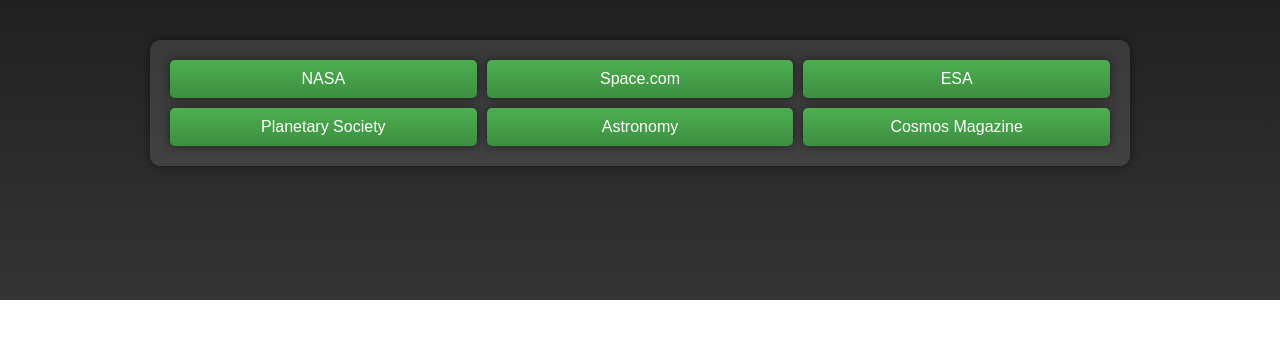
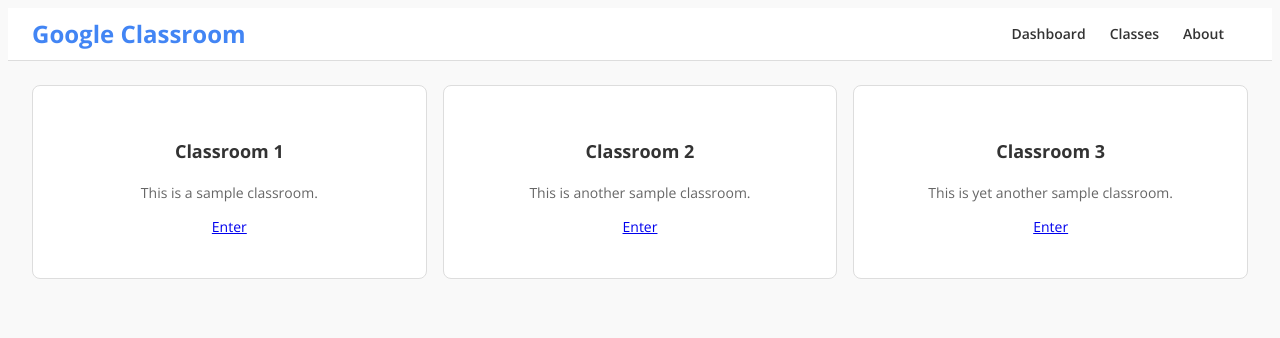
Before and after one commit to hjamttes/proxy-testing, a plain HTML site: page index.html in a window 1280 px wide. Drawn offline with nearby package versions, Linux system fonts and the light colour scheme.

Commit message:
Update index.html

```diff
--- a/index.html
+++ b/index.html
@@ -3,53 +3,101 @@
 <head>
     <meta charset="UTF-8">
     <meta name="viewport" content="width=device-width, initial-scale=1.0">
-    <title>Space Themed Button Grid</title>
+    <title>Google Classroom</title>
+    <link rel="stylesheet" href="https://fonts.googleapis.com/css?family=Open+Sans:300,400,600,700">
     <style>
-        /* Add some basic styling to make it look space-themed */
+        /* Google Classroom styles */
         body {
-            background-image: linear-gradient(to bottom, #212121, #343434);
-            background-size: 100% 300px;
-            background-repeat: no-repeat;
-            font-family: Arial, sans-serif;
+            font-family: 'Open Sans', sans-serif;
+            font-size: 14px;
+            line-height: 20px;
+            color: #333;
+            background-color: #f9f9f9;
         }
-       .grid-container {
+       .header {
+            background-color: #fff;
+            border-bottom: 1px solid #ddd;
+            padding: 16px 24px;
+            display: flex;
+            justify-content: space-between;
+            align-items: center;
+        }
+       .header-logo {
+            font-size: 24px;
+            font-weight: 700;
+            color: #4285f4;
+        }
+       .header-nav {
+            display: flex;
+            align-items: center;
+        }
+       .header-nav-item {
+            margin-right: 24px;
+            font-size: 14px;
+            font-weight: 600;
+            color: #333;
+            text-decoration: none;
+        }
+       .header-nav-item:hover {
+            text-decoration: underline;
+        }
+       .classroom-grid {
             display: grid;
             grid-template-columns: repeat(3, 1fr);
-            gap: 10px;
-            max-width: 940px;
-            margin: 40px auto;
-            padding: 20px;
-            background-color: rgba(255, 255, 255, 0.1);
-            border-radius: 10px;
-            box-shadow: 0 0 10px rgba(0, 0, 0, 0.5);
+            gap: 16px;
+            padding: 24px;
         }
-       .button {
-            background-image: linear-gradient(to bottom, #4CAF50, #3e8e41);
-            color: #fff;
-            border: none;
-            padding: 10px 20px;
-            font-size: 16px;
-            cursor: pointer;
-            border-radius: 5px;
-            box-shadow: 0 0 10px rgba(0, 0, 0, 0.5);
+       .classroom-card {
+            background-color: #fff;
+            border: 1px solid #ddd;
+            border-radius: 8px;
+            padding: 16px;
+            display: flex;
+            flex-direction: column;
+            align-items: center;
+            justify-content: center;
+            height: 160px;
         }
-       .button:hover {
-            background-image: linear-gradient(to bottom, #3e8e41, #4CAF50);
+       .classroom-card:hover {
+            box-shadow: 0 0 10px rgba(0, 0, 0, 0.1);
         }
-       .button:active {
-            transform: translateY(2px);
-            box-shadow: 0 0 5px rgba(0, 0, 0, 0.5);
+       .classroom-card-title {
+            font-size: 18px;
+            font-weight: 700;
+            margin-bottom: 8px;
+        }
+       .classroom-card-description {
+            font-size: 14px;
+            color: #666;
         }
     </style>
 </head>
 <body>
-    <div class="grid-container">
-        <button class="button" onclick="window.open('https://www.nasa.gov', '_blank')">NASA</button>
-        <button class="button" onclick="window.open('https://www.space.com', '_blank')">Space.com</button>
-        <button class="button" onclick="window.open('https://www.esa.int', '_blank')">ESA</button>
-        <button class="button" onclick="window.open('https://www.planetary.org', '_blank')">Planetary Society</button>
-        <button class="button" onclick="window.open('https://www.astronomy.com', '_blank')">Astronomy</button>
-        <button class="button" onclick="window.open('https://www.cosmosmagazine.com', '_blank')">Cosmos Magazine</button>
-    </div>
+    <header class="header">
+        <div class="header-logo">Google Classroom</div>
+        <nav class="header-nav">
+            <a class="header-nav-item" href="#">Dashboard</a>
+            <a class="header-nav-item" href="#">Classes</a>
+            <a class="header-nav-item" href="#">About</a>
+        </nav>
+    </header>
+    <main class="classroom-grid">
+        <div class="classroom-card">
+            <h2 class="classroom-card-title">Classroom 1</h2>
+            <p class="classroom-card-description">This is a sample classroom.</p>
+            <a href="about:blank" target="_blank">Enter</a>
+        </div>
+        <div class="classroom-card">
+            <h2 class="classroom-card-title">Classroom 2</h2>
+            <p class="classroom-card-description">This is another sample classroom.</p>
+            <a href="about:blank" target="_blank">Enter</a>
+        </div>
+        <div class="classroom-card">
+            <h2 class="classroom-card-title">Classroom 3</h2>
+            <p class="classroom-card-description">This is yet another sample classroom.</p>
+            <a href="about:blank" target="_blank">Enter</a>
+        </div>
+        <!-- Add more classrooms here -->
+    </main>
 </body>
 </html>
```
